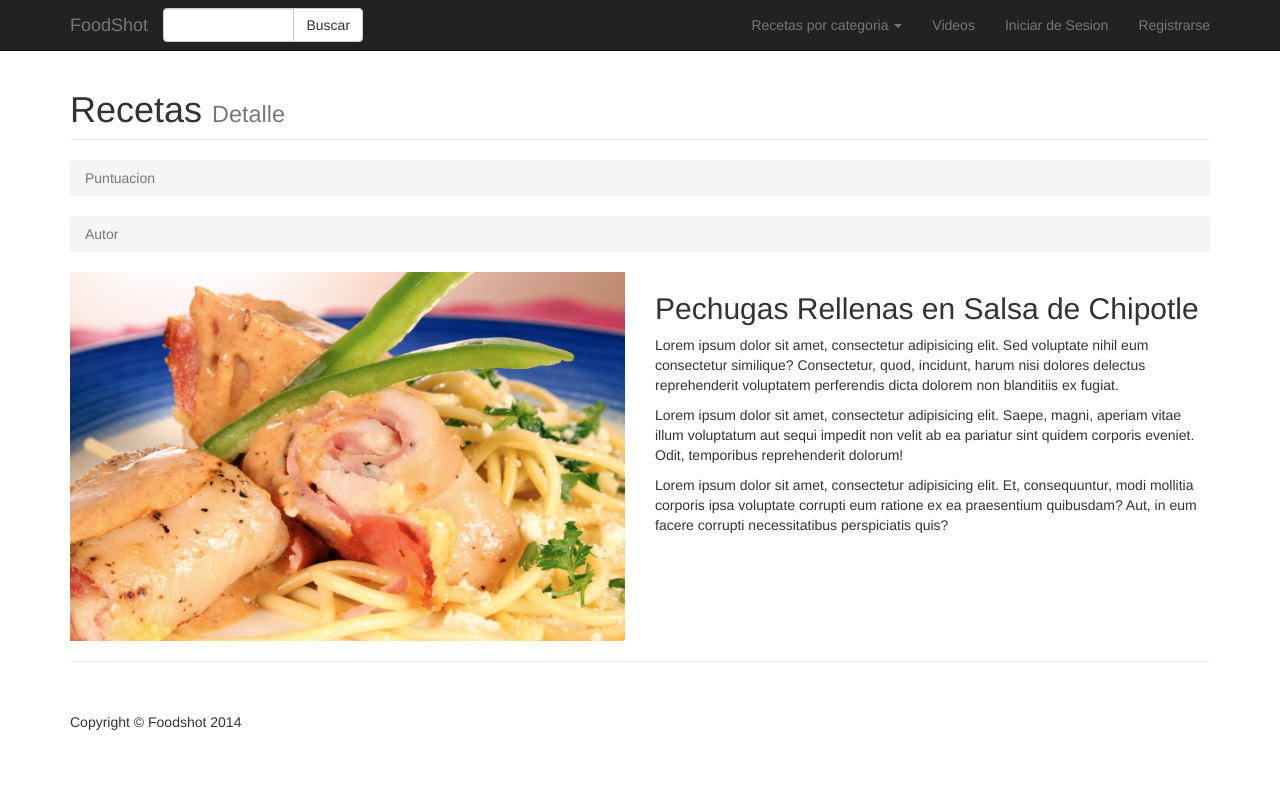
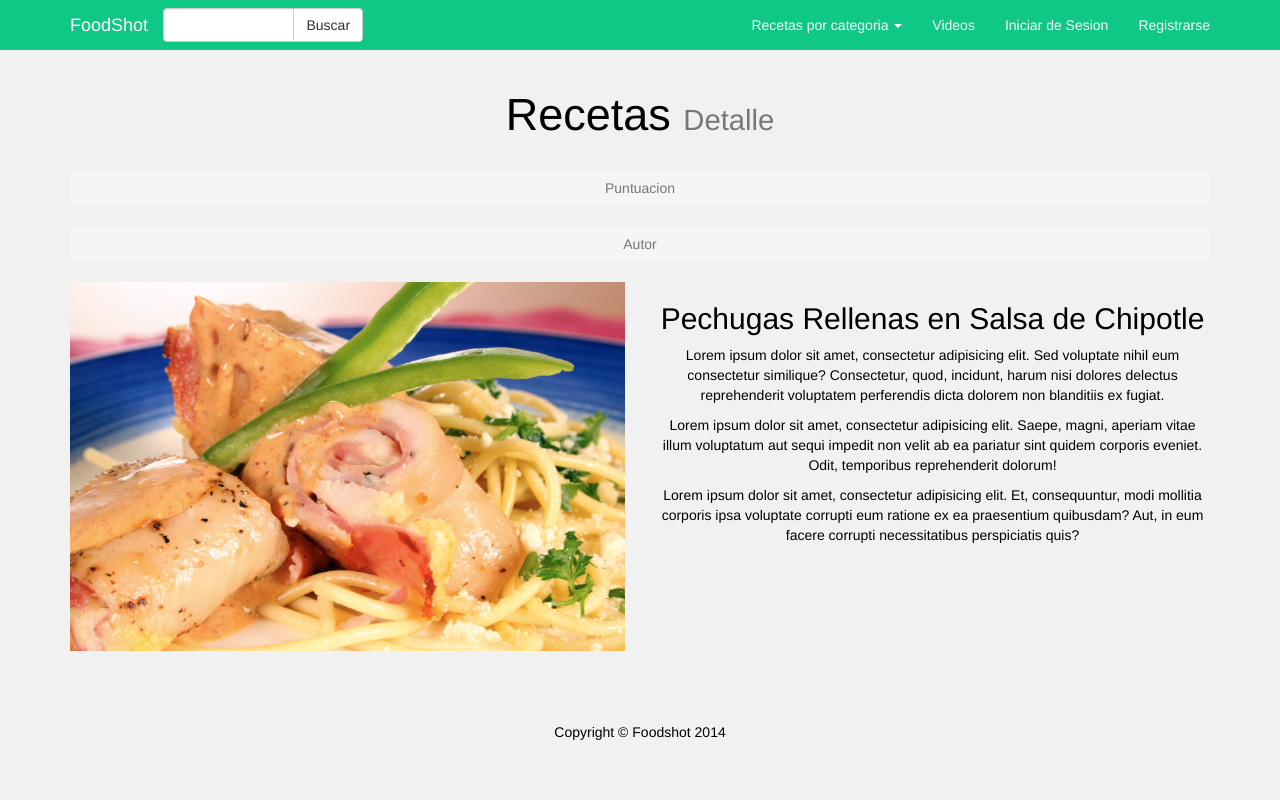
Before and after one commit to orlandoag11/proyecto-final, a PHP site: page /receta.html in a window 1280 px wide. Run offline with PHP 8.4, Linux system fonts and the light colour scheme; some libraries are stand-ins or nearby versions.

Commit message:
cambios del login y colores del menú

```diff
--- a/framework/Request.php
+++ b/framework/Request.php
@@ -1,4 +1,4 @@
-<?
+<?php
 
 class Request{
 
--- a/public/css/style.css
+++ b/public/css/style.css
@@ -1,9 +1,54 @@
+body {
+font-family: "Helvetica Neue",Helvetica,Arial,sans-serif;
+font-size: 14px;
+line-height: 1.42857143;
+color: #333;
+background-color: #f1f1f1;
+}
+
+
+.navbar-fixed-top {
+top: 0;
+border-width: 0 0 0px;
+}
+.form-group {
+margin-bottom: 23px;
+}
+
+h1, .h1 {
+font-size: 45px;
+color: black;
+}
+
+
+.container {
+	position: relative;
+	height: 100%;
+	text-align: center;
+	color: #000;
+
+}
+
+.panel-login {
+	max-width: 500px;
+	margin: 0 auto 20px;
+	border-radius: 8px;
+	border: 40px solid transparent;
+	background-color: #000;
+}
+
+.espacio-logo {
+	float;
+	width: 100%;
+	margin-top: 300px;
+}
+
 .col-sm-offset-2 {
-margin-left: 43.666667%;
+	margin-left: 15.666667%%;
 }
 
 .col-sm-10 {
-width: 64.333333%;
+	width: 64.333333%;
 }
 
 .caja-buscar{
@@ -11,3 +56,15 @@ width: 64.333333%;
 	width: 200px;
 	margin-top: 8px;
 }
+
+.navbar-inverse {
+	background-color: #0FC885;
+	border-color: #080808;
+}
+.navbar-inverse .navbar-brand {
+	color: #FEF4FF;
+}
+
+.navbar-inverse .navbar-nav>li>a {
+color: #FEF4FF;
+}
--- a/views/footer.blade.php
+++ b/views/footer.blade.php
@@ -1,7 +1,7 @@
     <!-- /.container -->
     <!-- jQuery Version 1.11.0 -->
     <script src="<?=getPublic();?>/js/jquery-1.11.0.js"></script>
-
+    <script src="<?=getPublic();?>/js/jqBootstrapValidation.js"></script>
     <!-- Bootstrap Core JavaScript -->
     <script src="<?=getPublic();?>/js/bootstrap.min.js"></script>
 
```
Also changed, not shown: views/login.blade.php (+7 -7 lines).
